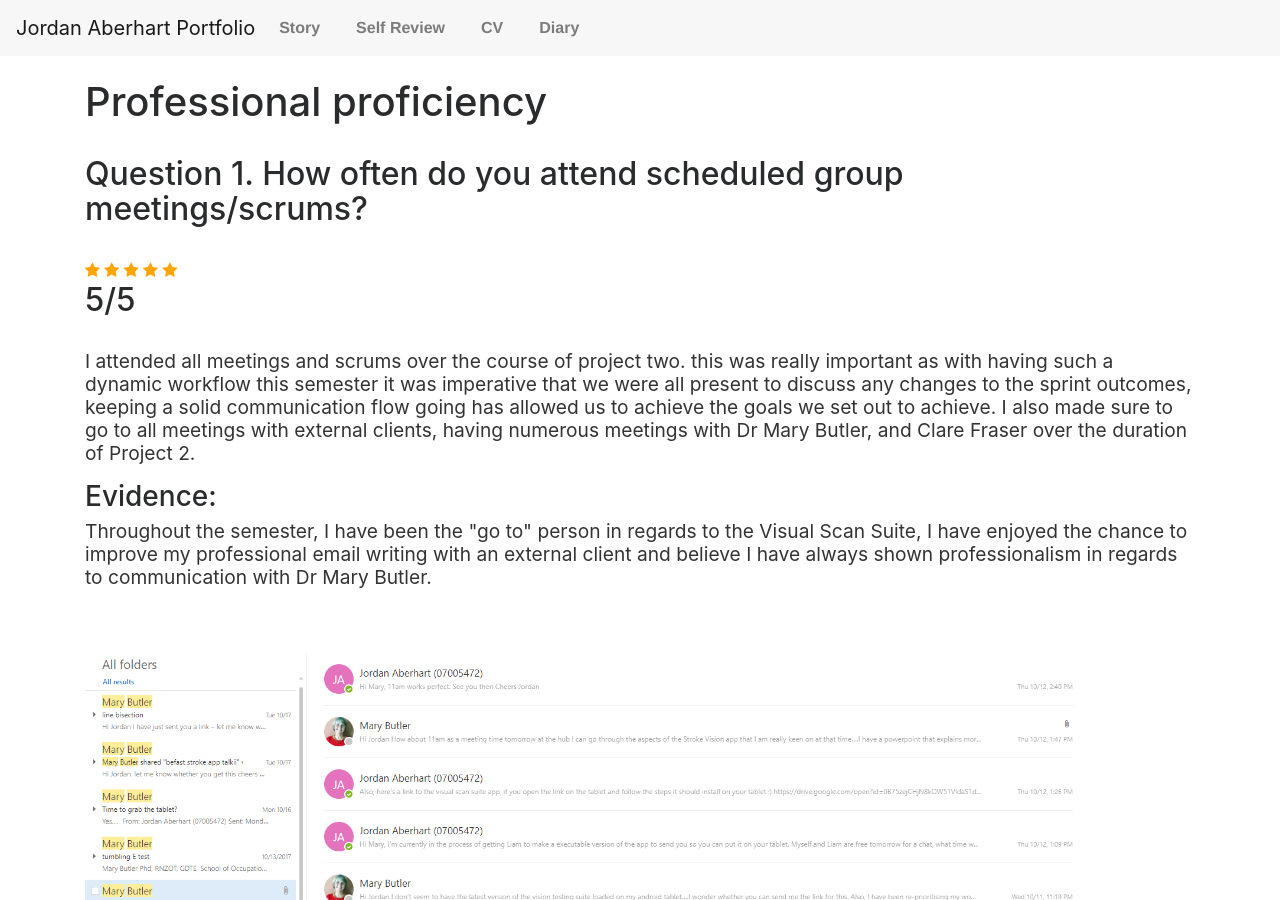
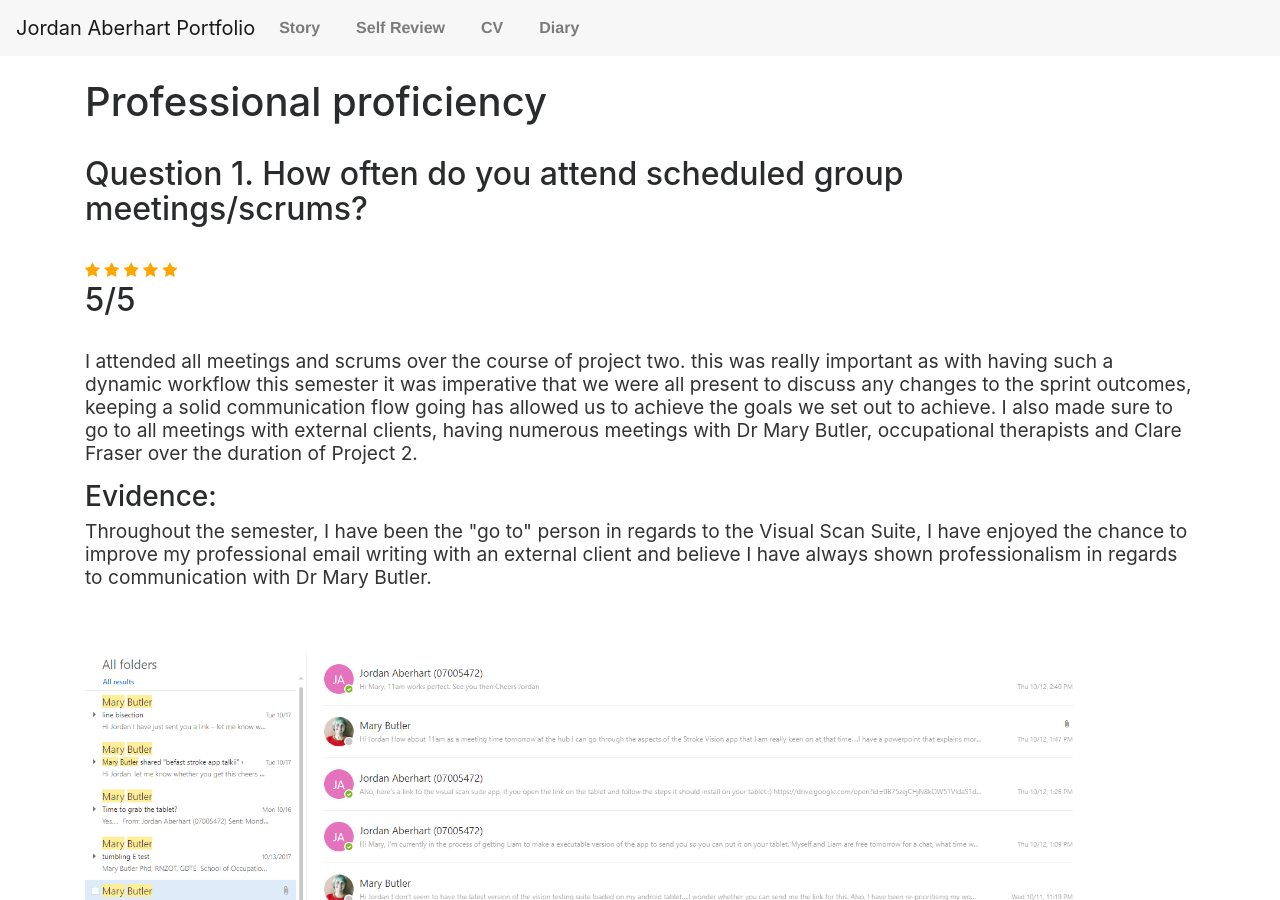
Before and after one commit to aberhjk1/aberhjk1.github.io, a Jekyll site: the page built from selfreview.html, in a window 1280 px wide and 900 px high. Built offline with Jekyll 4.4.1, drawn with Linux system fonts in a browser that asks for light colours; nearby versions of some CDN libraries; some of the changed text lies outside the part shown.

Commit message:
Update selfreview.html

```diff
--- a/selfreview.html
+++ b/selfreview.html
@@ -18,7 +18,7 @@ title: Jordan Aberhart Evidence Portfolio
 <br>
 <p> I attended all meetings and scrums over the course of project two. this was really important as with having such a dynamic workflow
    this semester it was imperative that we were all present to discuss any changes to the sprint outcomes, keeping a solid communication flow going has allowed us to achieve the goals we set out to achieve. I also made sure to go to all meetings with
-  external clients, having numerous meetings with Dr Mary Butler, and Clare Fraser over the duration of Project 2.
+  external clients, having numerous meetings with Dr Mary Butler, occupational therapists and Clare Fraser over the duration of Project 2.
 </p>
 
 <h3>Evidence:</h3>
```
Also changed, not shown: other parts of selfreview.html (+1 -1 lines).
